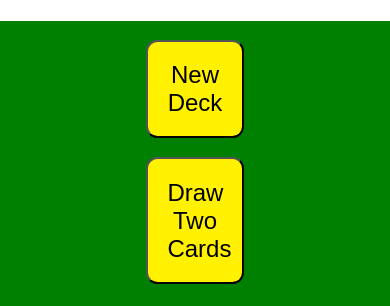
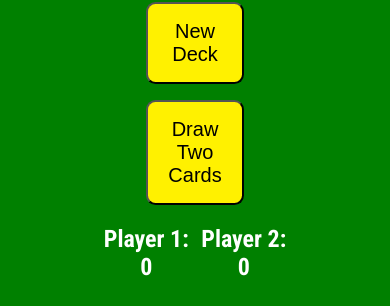
Before and after one commit to thomasEngels17/card_game_war, a plain HTML site: page index.html in a window 390 px wide. Shown: the part 95-401 px from the top of the page. Drawn offline with Linux system fonts and the light colour scheme.

Commit message:
refined mobile css

```diff
--- a/index.css
+++ b/index.css
@@ -17,7 +17,7 @@ body {
     display: flex;
     flex-direction: column;
     height: 100vh;
-    justify-content: space-between;
+    justify-content: top;
 }
 
 /* || BUTTONS, LINKS, FORMS */
@@ -57,6 +57,7 @@ img {
     border: .1rem #fff solid;
     border-radius: .313rem;
 }
+
 /* || ID SPECIFIC */
 #new-deck-container {
     width: 25%;
@@ -106,35 +107,20 @@ img {
 
 
 /*MOBILE FRIENDLY CSS*/
-/*
 @media screen and (max-width: 1000px) {
     body, html {
-        background-color: pink;
-    }
-
-    button {
-        color: pink;
+        justify-content: start;
+        font-size: medium;
     }
 
     img {
         width: 115px;
         height: 170px;
     }
+
     .card-outline {
         width: 118px;
         height: 173px;
     }
 
-    html, body {
-        font-size: small;
-    } */
-
-    /* .card-outline {
-        width: 6.25rem;
-        height: 9rem;
-        margin: .25rem auto;
-        border: .05rem #fff solid;
-        border-radius: .156rem;
-    } */
-
-    /* 230 by 340 */
+}
```
